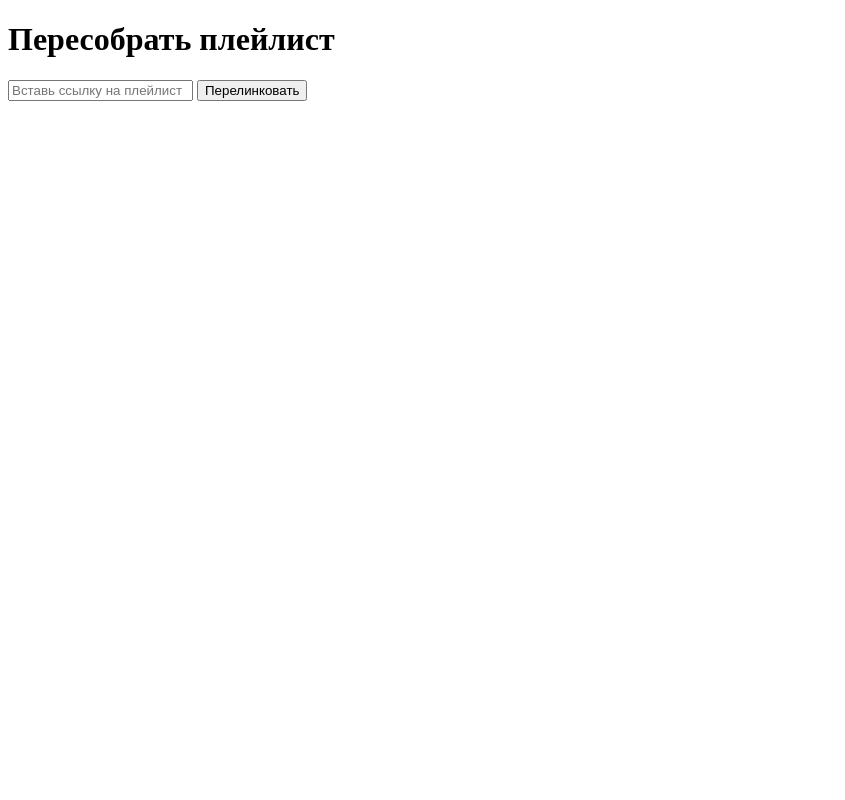
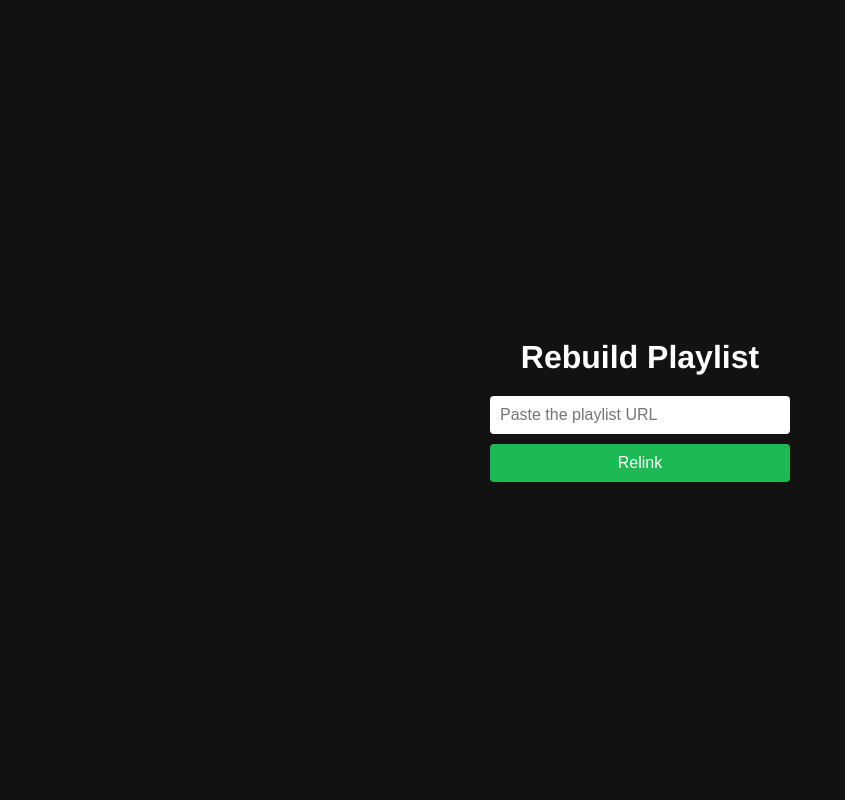
Before and after one commit to plkv/playlist-relinker, a Flask app: template templates/relink.html in a window 1280 px wide. Shown: the whole page, without its empty margins (0-845 px from the left). Run offline with Flask 3, Linux system fonts and the light colour scheme; the template is opened without the code that fills it, so the values that code supplies are empty.

Commit message:
Update index page design based on Spotify style

```diff
--- a/templates/relink.html
+++ b/templates/relink.html
@@ -2,13 +2,67 @@
 <html lang="en">
 <head>
     <meta charset="UTF-8">
-    <title>Перелинковка плейлиста</title>
+    <title>Relink Playlist</title>
+    <style>
+        body {
+            background-color: #121212;
+            color: #FFFFFF;
+            font-family: 'Helvetica Neue', Helvetica, Arial, sans-serif;
+            display: flex;
+            flex-direction: column;
+            align-items: center;
+            justify-content: center;
+            height: 100vh;
+            margin: 0;
+        }
+        h1 {
+            margin-bottom: 20px;
+        }
+        form {
+            display: flex;
+            flex-direction: column;
+            gap: 10px;
+            width: 300px;
+        }
+        input[type="text"] {
+            padding: 10px;
+            border: none;
+            border-radius: 4px;
+            font-size: 16px;
+        }
+        button {
+            padding: 10px;
+            background-color: #1DB954;
+            color: white;
+            border: none;
+            border-radius: 4px;
+            font-size: 16px;
+            cursor: pointer;
+        }
+        button:hover {
+            background-color: #1ed760;
+        }
+        table {
+            margin-top: 30px;
+            border-collapse: collapse;
+            width: 80%;
+        }
+        th, td {
+            border: 1px solid #282828;
+            padding: 10px;
+            text-align: left;
+        }
+        th {
+            background-color: #1DB954;
+            color: white;
+        }
+    </style>
 </head>
 <body>
-    <h1>Пересобрать плейлист</h1>
+    <h1>Rebuild Playlist</h1>
     <form method="post">
-        <input type="text" name="playlist_url" placeholder="Вставь ссылку на плейлист" required>
-        <button type="submit">Перелинковать</button>
+        <input type="text" name="playlist_url" placeholder="Paste the playlist URL" required>
+        <button type="submit">Relink</button>
     </form>
     {% if message %}
         <div>{{ message|safe }}</div>
```
Also changed, not shown: templates/index.html (+73 -1 lines).
